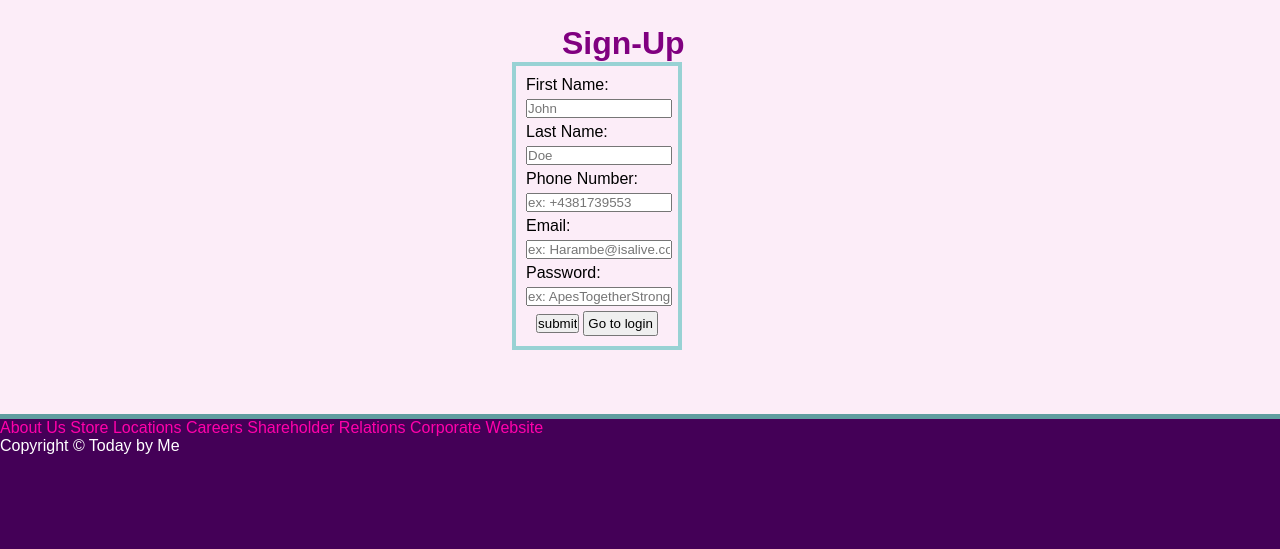
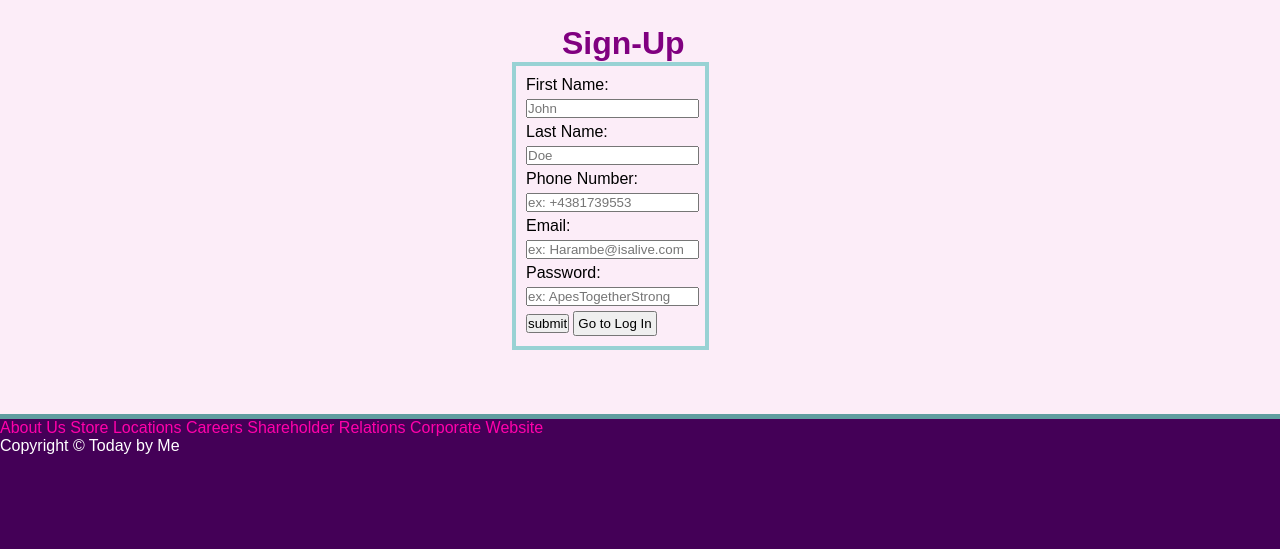
Before and after one commit to Kazemiee/Barts-Hypermarket, a PHP site: page /sign-up.html in a window 1280 px wide. Shown: the part 132-681 px from the top of the page. Run offline with PHP 8.4, Linux system fonts and the light colour scheme.

Commit message:
added css to sign up page

```diff
--- a/login.css
+++ b/login.css
@@ -157,7 +157,13 @@ article {
   padding-bottom: 10px;
   padding-top: 10px;
   width: 72%;
-  justify-items: center;
+}
+.signup_form {
+  border: 4px solid rgb(152, 210, 212);
+  padding-left: 10px;
+  padding-right: 10px;
+  padding-bottom: 10px;
+  padding-top: 10px;
 }
 aside div {
   border: 4px solid rgb(152, 210, 212);
--- a/sign-up.html
+++ b/sign-up.html
@@ -72,7 +72,7 @@
     <main class="page-content">
       <article class="sign-up">
         <h2>Sign-Up</h2>
-        <div class="article-container">
+        <form class="signup_form" style="margin: 0 auto;">
             <p class="text">First Name:</p>
           <input
             type="text"
@@ -111,11 +111,11 @@
           <div class="buttons">
             <input type="submit" name="submit" value="submit"/>
             <a href="login.html"> <button class="go-login" style="padding: 3px 3px;">
-                Go to login
+                Go to Log In
             </button>
             </a>
           </div>
-        </div>
+        </form>
       </article>
     </main>
     <footer class="bottom-nav">
```
